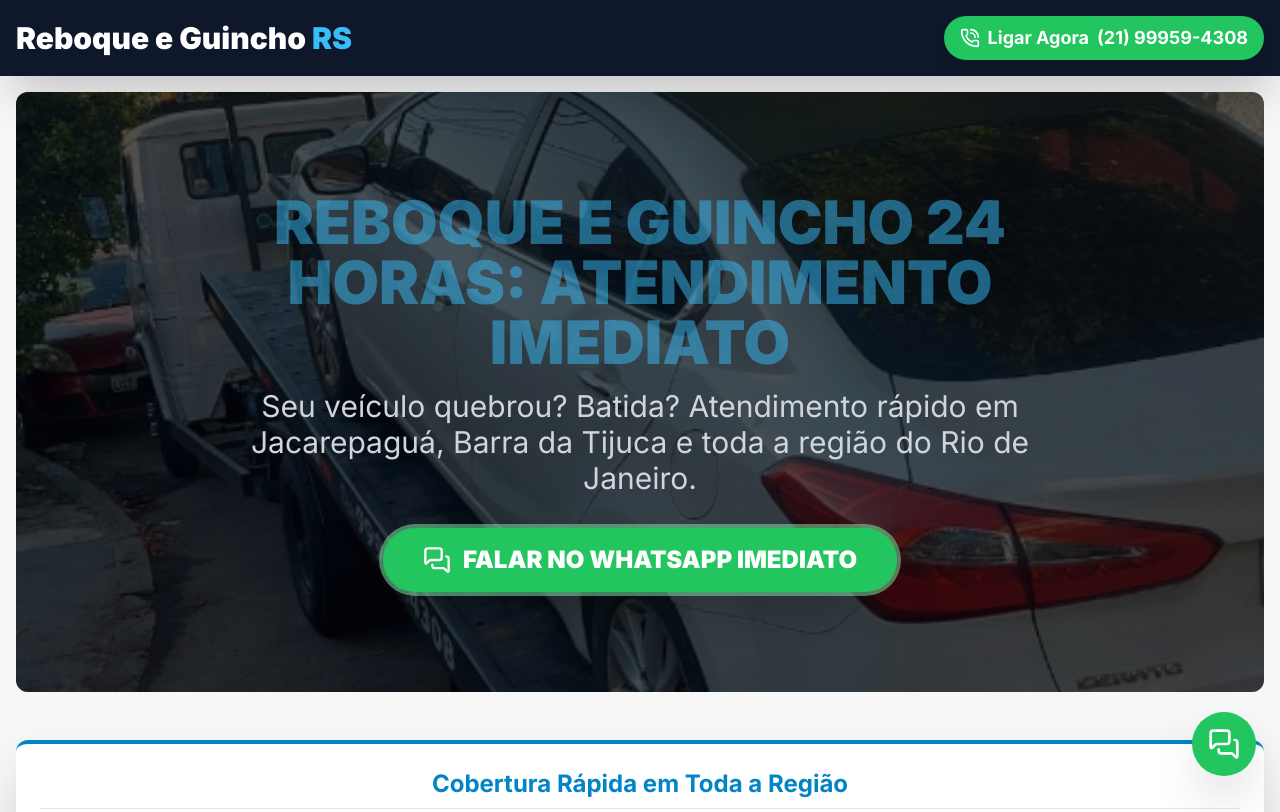
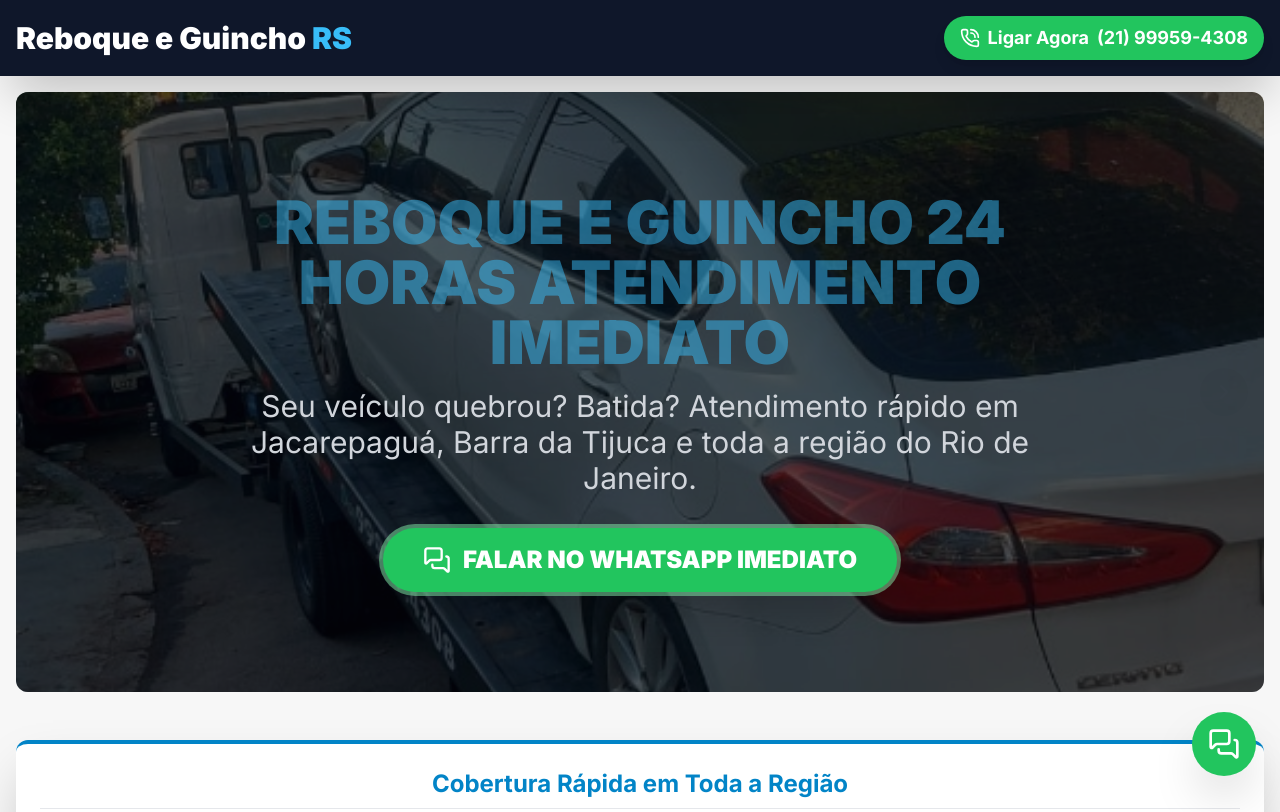
Before and after one commit to arielmdc/landing-page-reboque, a plain HTML site: page index.html in a window 1280 px wide. Shown: the top 812 px of the page. Drawn offline with nearby package versions, Linux system fonts and the light colour scheme.

Commit message:
fix: remove : from title

```diff
--- a/index.html
+++ b/index.html
@@ -251,7 +251,7 @@
                 <div class="max-w-4xl mx-auto">
                     <!-- Título Secundário (Ação Urgente) - Responsividade no Tamanho da Fonte -->
                     <h2 class="text-3xl sm:text-4xl md:text-6xl font-extrabold mb-4 animate-pulse text-sky-400">
-                        REBOQUE E GUINCHO 24 HORAS: ATENDIMENTO IMEDIATO
+                        REBOQUE E GUINCHO 24 HORAS ATENDIMENTO IMEDIATO
                     </h2>
                     <!-- Descrição - Responsividade no Tamanho da Fonte -->
                     <p class="text-xl sm:text-2xl md:text-3xl font-light mb-8 text-gray-300">
```
